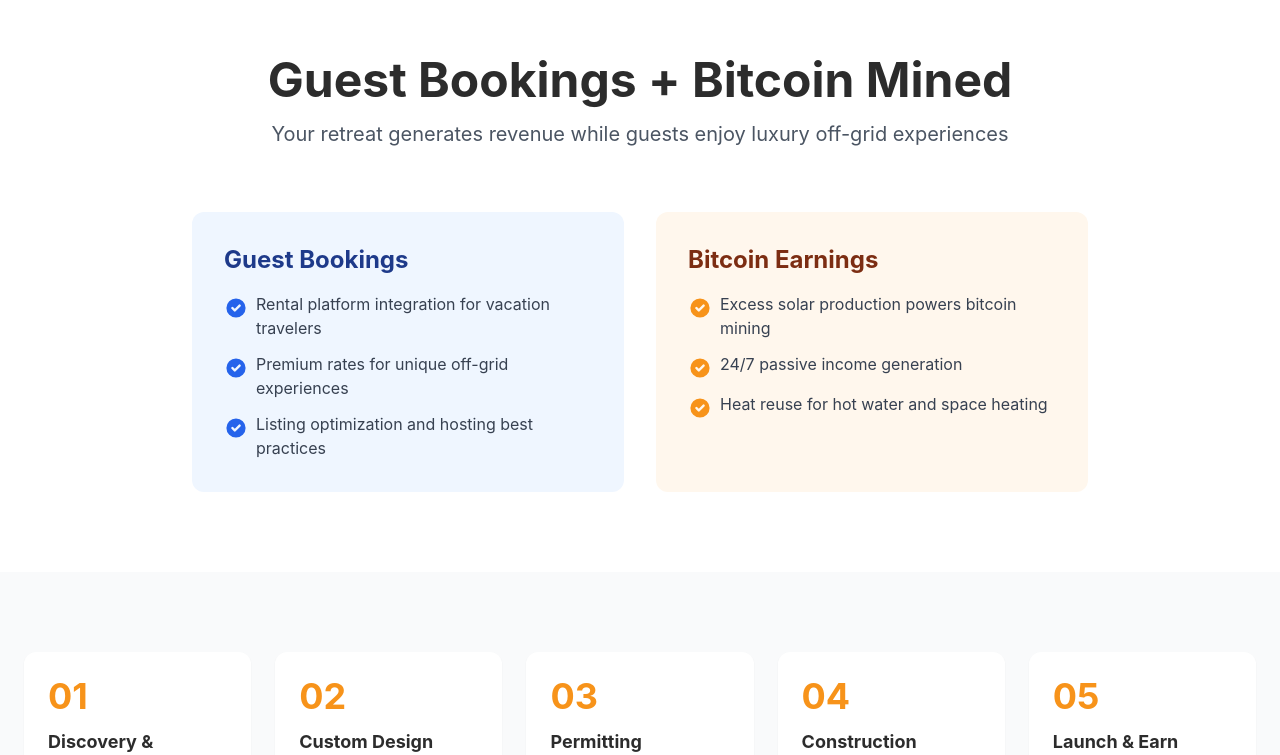
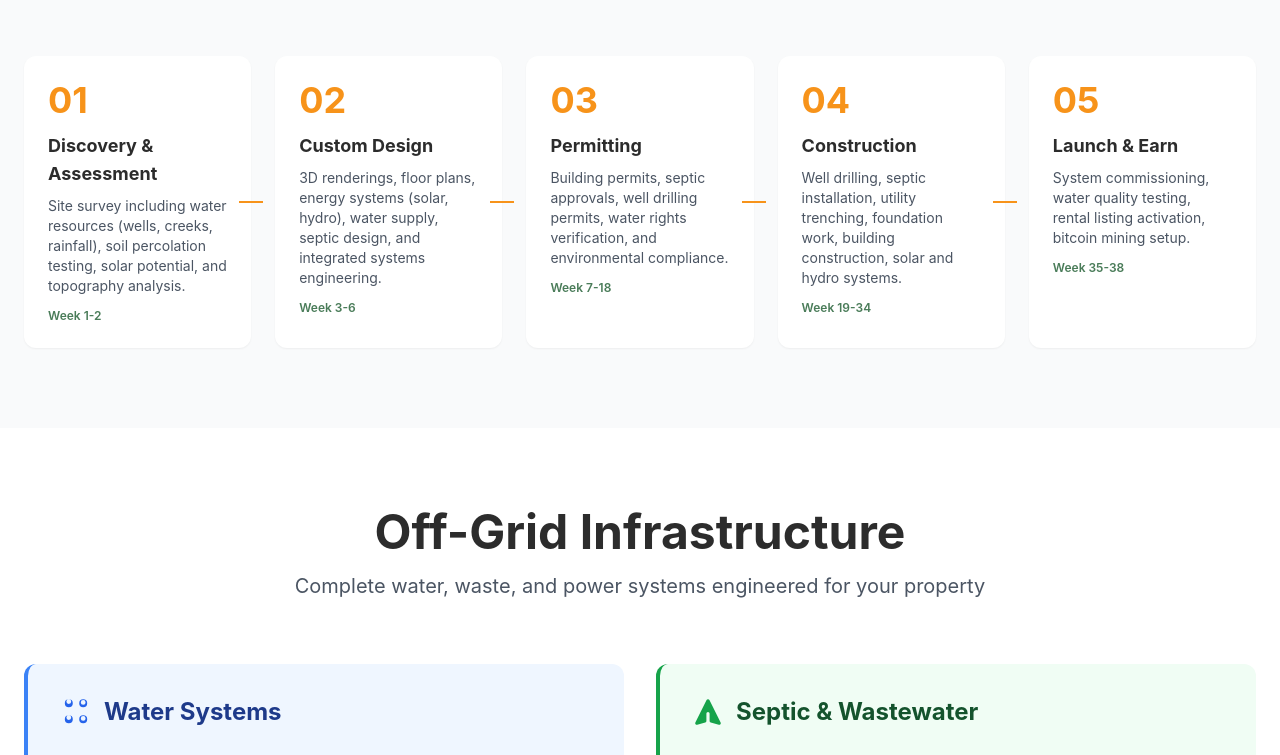
Before and after one commit to offgridfarmstays/website, a Next.js app: page / in a window 1280 px wide. Shown: the part 1464-2219 px from the top of the page. Built offline with nearby package versions, Linux system fonts and the light colour scheme.

Commit message:
Remove DualRevenue section from homepage
- Removed 'Guest Bookings + Bitcoin Mined' section entirely
- Section contained redundant information already covered in Features section
- Cleaner page flow without repetitive dual revenue messaging
- Component file remains for potential future use

```diff
--- a/app/page.tsx
+++ b/app/page.tsx
@@ -1,6 +1,5 @@
 import Hero from '@/components/Hero'
 import Features from '@/components/Features'
-import DualRevenue from '@/components/DualRevenue'
 import Process from '@/components/Process'
 import OffGridInfrastructure from '@/components/OffGridInfrastructure'
 import EnergySystem from '@/components/EnergySystem'
@@ -13,7 +12,6 @@
     <main className="min-h-screen">
       <Hero />
       <Features />
-      <DualRevenue />
       <Process />
       <OffGridInfrastructure />
       <EnergySystem />
```
